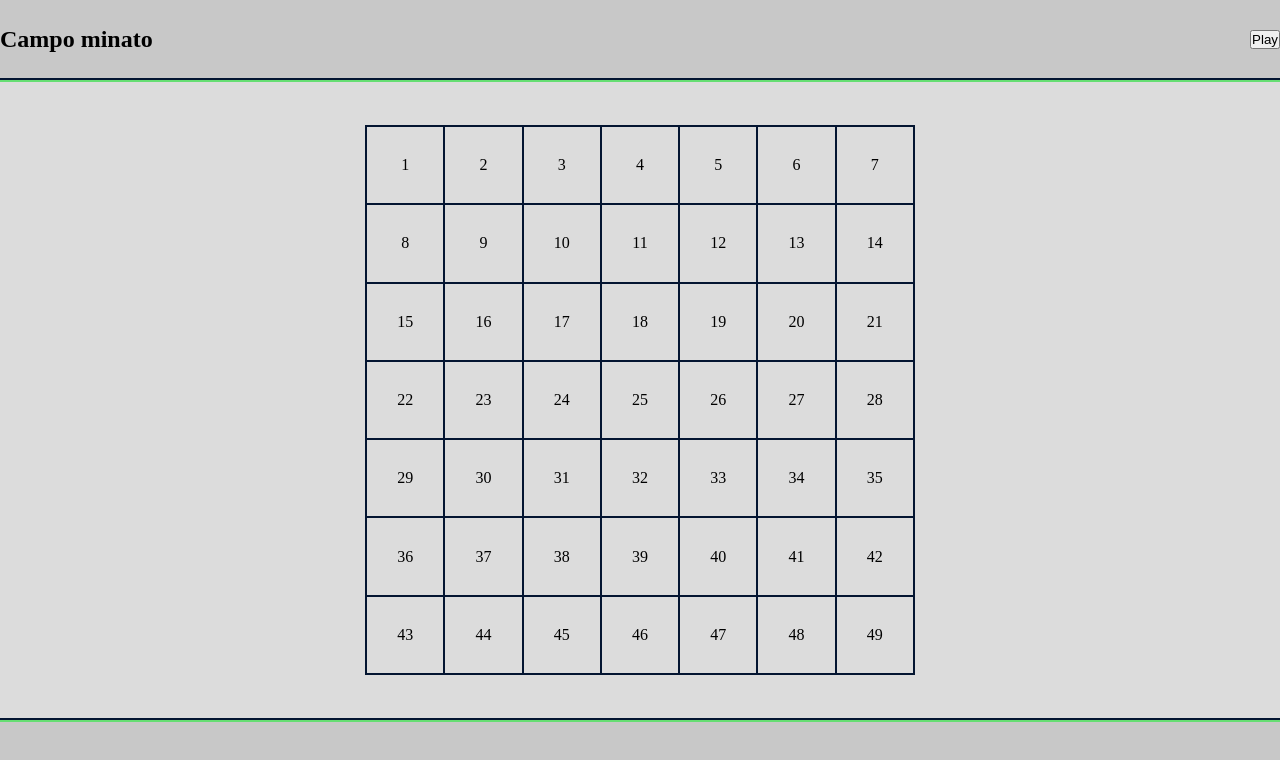
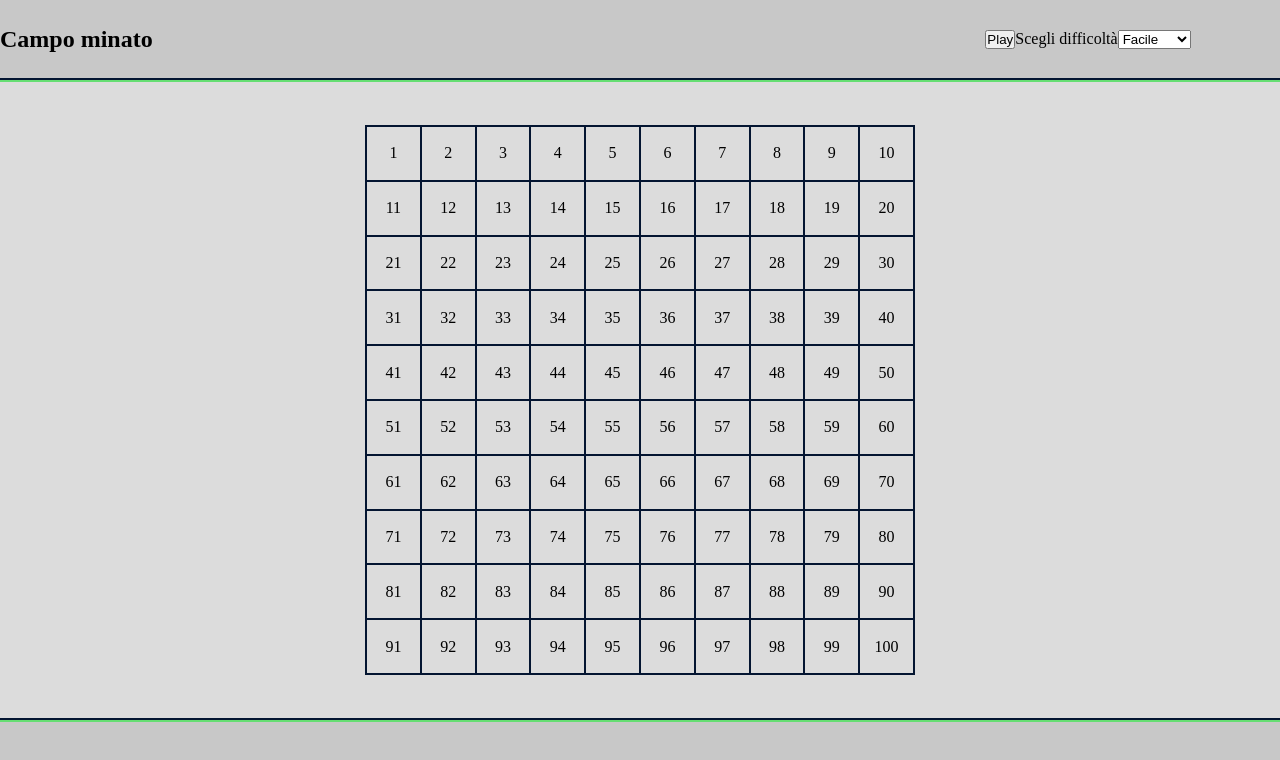
Before and after one commit to andrearicciotti/js-campominato-grid, a plain HTML site: page index.html in a window 1280 px wide. Both pictures are taken after a click on the button "Play". Drawn offline with Linux system fonts and the light colour scheme.

Commit message:
refactoring code, add blue cells on click

```diff
--- a/css/style.css
+++ b/css/style.css
@@ -5,6 +5,7 @@
     --bg-col-header: rgb(200, 200, 200);
     --bg-col-footer: rgb(200, 200, 200);
     --bg-col-main:;
+    --bg-col-cell-lblue: lightblue;
 
     --header-height: 80px;
     --footer-height: 80px;
@@ -37,6 +38,10 @@ img {
     display: none;
 }
 
+.bg-lightblue {
+    background-color: lightblue;
+}
+
 
 
 /* HEADER */
@@ -54,6 +59,13 @@ img {
     justify-content: space-between;
 }
 
+.actions {
+    width: 30%;
+    height: 100%;
+    display: flex;
+    justify-content: center;
+    align-items: center;
+}
 
 
 /* MAIN */
@@ -89,6 +101,8 @@ img {
 }
 
 
+
+
 /* FOOTER */
 .footer {
     height: var(--footer-height);
--- a/index.html
+++ b/index.html
@@ -16,6 +16,12 @@
                 </div>
                 <div class="actions">
                     <button class="btn-play">Play</button>
+                    <label for="difficult">Scegli difficoltà</label>
+                    <select name="" id="difficult">
+                        <option value="easy" id="easy">Facile</option>
+                        <option value="medium" id="medium">Normale</option>
+                        <option value="hard" id="hard">Difficile</option>
+                    </select>
                 </div>
             </nav>
 
--- a/js/script.js
+++ b/js/script.js
@@ -1,16 +1,32 @@
 // PROGRAM LOGIC
 const main = document.querySelector('.wrapper');
-// const grid = document.createElement('div');
-// grid.classList.add('grid');
-// grid.classList.add('d-none');
-grid = genCells(49);
-// main.append(grid);
+
+const grid = document.createElement('div');
+grid.classList.add('grid');
 
 const play = document.querySelector('.btn-play');
-play.addEventListener ("click", function() {
-    main.append(grid);
+play.addEventListener("click", function () {
+    const difficult = document.getElementById('difficult').value;
+    console.log(difficult);
+
+    let squareSize = "";
+
+    if (difficult === "hard") {
+        squareSize = 49;
+    } else if (difficult === "medium") {
+        squareSize = 81;
+    } else {
+        squareSize = 100
+    }
+
+    for (let i = 1; i <= squareSize; i++) {
+        const newCell = genCells([i], Math.sqrt(squareSize));
+        console.log(newCell);
+        grid.append(newCell);
+        main.append(grid);
+    }
+    console.log(grid.innerHTML);
 })
-
 
 
 
@@ -23,20 +39,16 @@ play.addEventListener ("click", function() {
  * @param {number} cellNumber
  * @returns {any} grid html element
  */
-function genCells(cellNumber) {
+function genCells(cellNumber, squareSize) {
 
-    const grid = document.createElement('div');
-    grid.classList.add('grid');
+    const cell = document.createElement('div');
+    cell.classList.add('cell');
+    cell.style.width = `calc(100% / ${squareSize})`;
+    cell.textContent = cellNumber;
+    cell.addEventListener("click", function () {
+        cell.classList.add('bg-lightblue');
+        console.log(cell);
+    })
 
-    let cell = "";
-    for (i = 1; i <= cellNumber; i++) {
-        const curCell = i;
-        cell = document.createElement('div');
-        cell.classList.add('cell');
-        cell.style.width = `calc(100% / ${Math.sqrt(cellNumber)})`;
-        cell.textContent = curCell;
-        grid.append(cell);
-    }
-
-    return grid;
+    return cell;
 }
```
